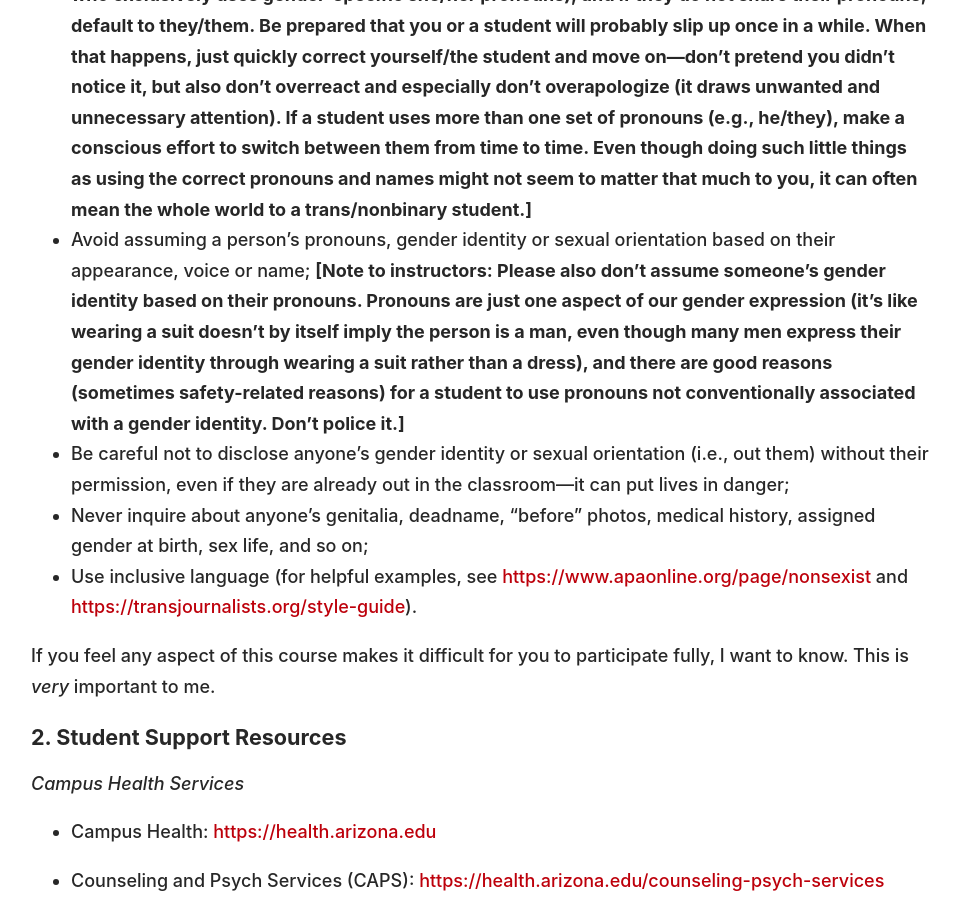
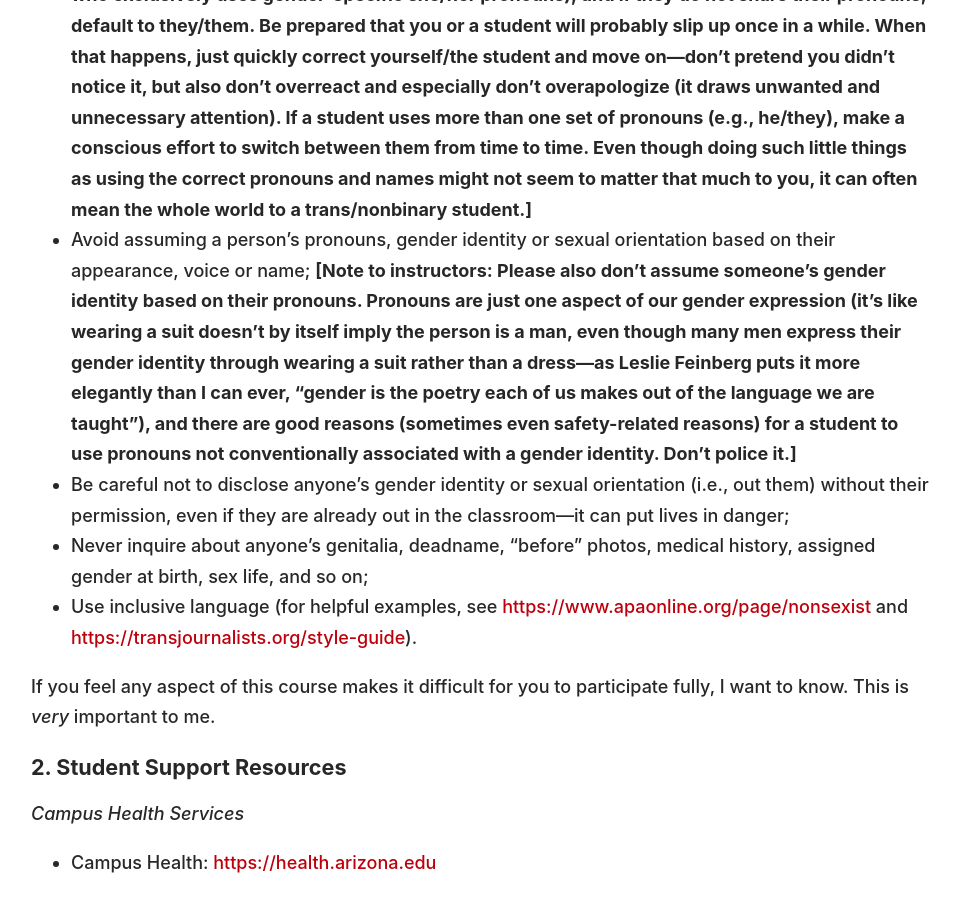
Before and after one commit to dingherself/dingherself.github.io, a Jekyll site: the page built from teaching/syllabus-language.md, in a window 1280 px wide and 900 px high, scrolled down 2069 px. Shown: the whole window, without its empty margins (159-1119 px from the left). Built offline with Jekyll 4.4.1, drawn with Linux system fonts in a browser that asks for light colours; nearby versions of some CDN libraries; some web fonts are replaced.

Commit message:
add feinberg quote

```diff
--- a/teaching/syllabus-language.md
+++ b/teaching/syllabus-language.md
@@ -50,7 +50,7 @@ Here are some concrete examples of how you can respect, support and care for you
 *Gender Identity and Sexual Orientation*
 
 - Use the pronouns and name you are asked to when you refer to a person; **[Note to instructors: Again, please don’t create any pressure on students to share their pronouns (for example, don’t just say “let’s go around the room and share our names, pronouns, majors and years”). But if a student does share what pronouns they use, make sure to use *only* those pronouns (it is still misgendering, for example, to use the gender-neutral they/them pronouns to refer to a student who exclusively uses gender-specific she/her pronouns); and if they do not share their pronouns, default to they/them. Be prepared that you or a student will probably slip up once in a while. When that happens, just quickly correct yourself/the student and move on---don’t pretend you didn’t notice it, but also don’t overreact and especially don’t overapologize (it draws unwanted and unnecessary attention). If a student uses more than one set of pronouns (e.g., he/they), make a conscious effort to switch between them from time to time. Even though doing such little things as using the correct pronouns and names might not seem to matter that much to you, it can often mean the whole world to a trans/nonbinary student.]**
-- Avoid assuming a person’s pronouns, gender identity or sexual orientation based on their appearance, voice or name; **[Note to instructors: Please also don’t assume someone’s gender identity based on their pronouns. Pronouns are just one aspect of our gender expression (it’s like wearing a suit doesn’t by itself imply the person is a man, even though many men express their gender identity through wearing a suit rather than a dress), and there are good reasons (sometimes safety-related reasons) for a student to use pronouns not conventionally associated with a gender identity. Don’t police it.]**
+- Avoid assuming a person’s pronouns, gender identity or sexual orientation based on their appearance, voice or name; **[Note to instructors: Please also don’t assume someone’s gender identity based on their pronouns. Pronouns are just one aspect of our gender expression (it’s like wearing a suit doesn’t by itself imply the person is a man, even though many men express their gender identity through wearing a suit rather than a dress—as Leslie Feinberg puts it more elegantly than I can ever, “gender is the poetry each of us makes out of the language we are taught”), and there are good reasons (sometimes even safety-related reasons) for a student to use pronouns not conventionally associated with a gender identity. Don’t police it.]**
 - Be careful not to disclose anyone’s gender identity or sexual orientation (i.e., out them) without their permission, even if they are already out in the classroom---it can put lives in danger;
 - Never inquire about anyone’s genitalia, deadname, “before” photos, medical history, assigned gender at birth, sex life, and so on;
 - Use inclusive language (for helpful examples, see <https://www.apaonline.org/page/nonsexist> and <https://transjournalists.org/style-guide>).
```
